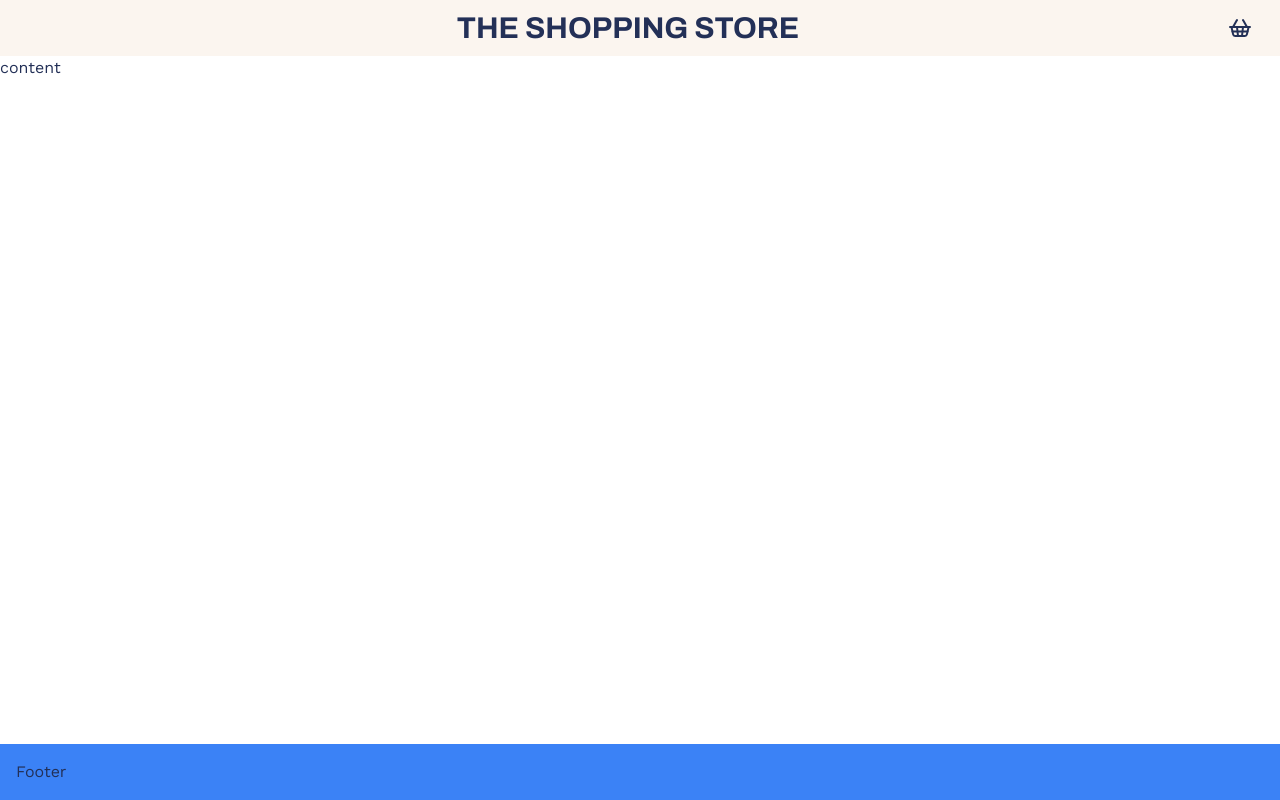
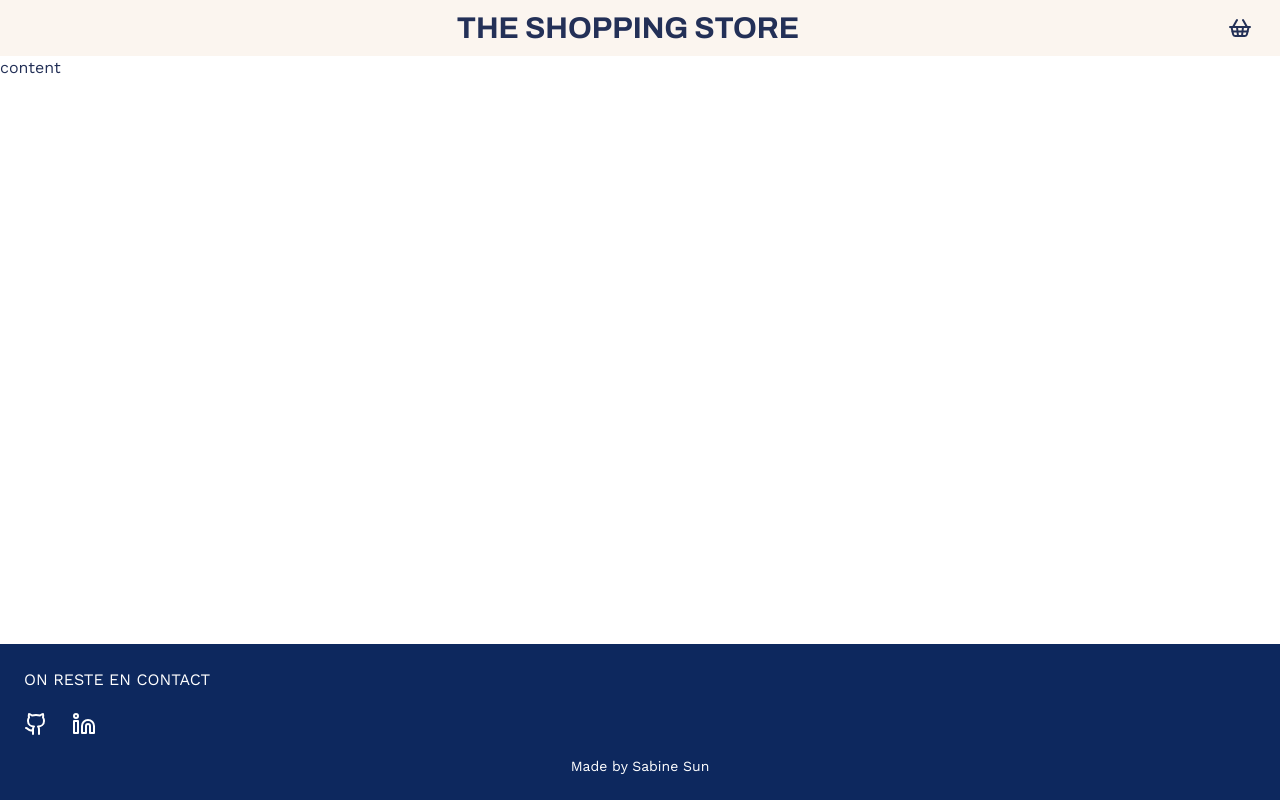
Before and after one commit to sabinesun/shopping, a Next.js app: page / in a window 1280 px wide. Built offline with nearby package versions, Linux system fonts and the light colour scheme.

Commit message:
feat(frontend): add footer ui

```diff
--- a/components/footer.tsx
+++ b/components/footer.tsx
@@ -1,3 +1,20 @@
+import { GithubIcon } from "lucide-react";
+import { Linkedin } from "lucide-react";
+import Link from "next/link";
+
 export const Footer = () => {
-  return <footer className="bg-blue-500 p-4">Footer</footer>;
+  return (
+    <footer className="bg-thirdBackground flex flex-col gap-5 p-6 text-white">
+      <div className="uppercase"> On reste en contact</div>
+      <div className="flex gap-6">
+        <Link href="https://github.com/sabinesun/shopping" target="_blank">
+          <GithubIcon className="hover:text-accent" />
+        </Link>
+        <Link href="https://www.linkedin.com/in/sabinesun/" target="_blank">
+          <Linkedin className="hover:text-accent" />
+        </Link>
+      </div>
+      <div className="flex justify-center text-sm">Made by Sabine Sun</div>
+    </footer>
+  );
 };
--- a/components/ui/typography.tsx
+++ b/components/ui/typography.tsx
@@ -7,7 +7,7 @@ const typographyVariants = cva("", {
     variant: {
       h1: "text-3xl uppercase font-archivo font-bold",
       h2: "text-2xl uppercase font-archivo font-semibold",
-      h3: "text-xl uppercase font-archivo font-medium",
+      h3: "text-lg uppercase font-archivo font-medium",
     },
   },
 });
--- a/styles/globals.css
+++ b/styles/globals.css
@@ -20,6 +20,8 @@
     --foreground: 222.2 84% 4.9%;
 
     --secondary-background:30, 60%, 96%;
+
+    --third-background:220, 75%, 21%;
 
     --card: 0 0% 100%;
     --card-foreground: 222.2 84% 4.9%;
--- a/tailwind.config.ts
+++ b/tailwind.config.ts
@@ -26,6 +26,7 @@ module.exports = {
         ring: "hsl(var(--ring))",
         background: "hsl(var(--background))",
         secondBackground: "hsl(var(--secondary-background))",
+        thirdBackground: "hsl(var(--third-background))",
         foreground: "hsl(var(--foreground))",
         primary: {
           DEFAULT: "hsl(var(--primary))",
```
